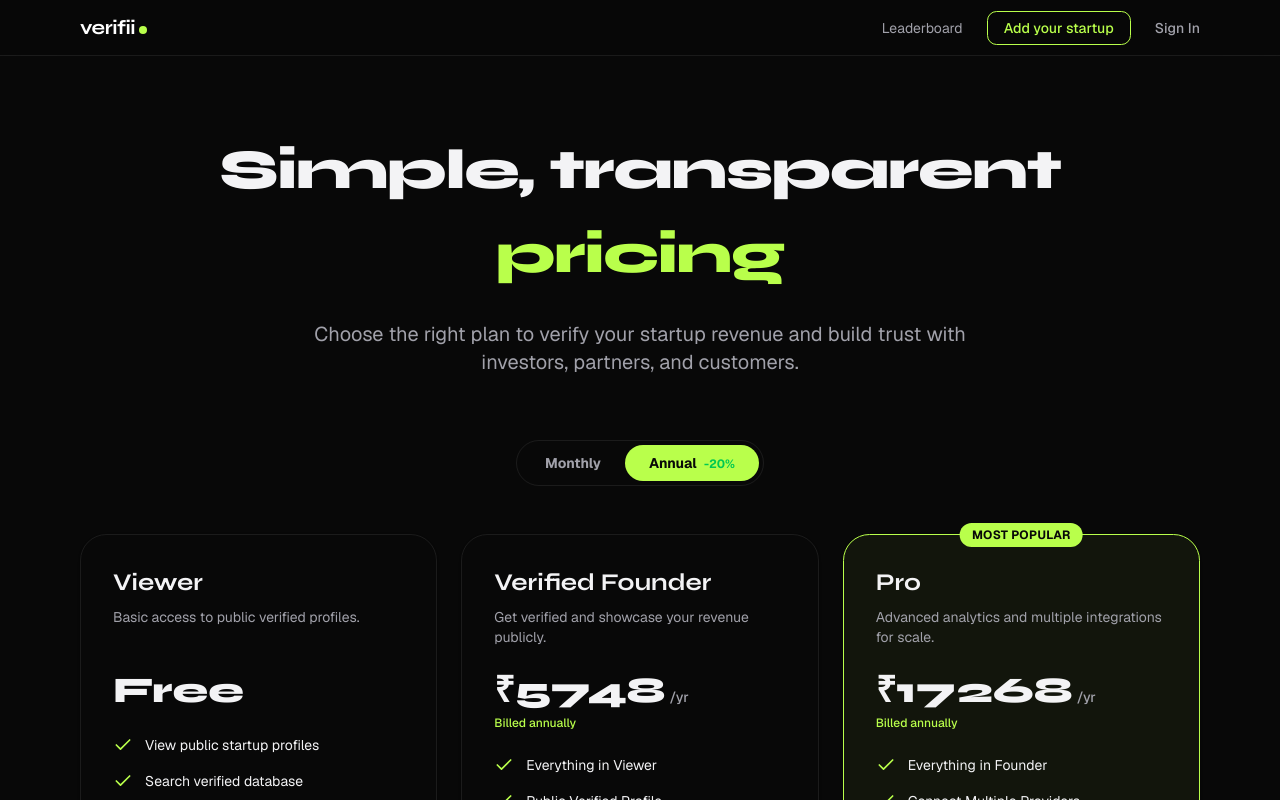
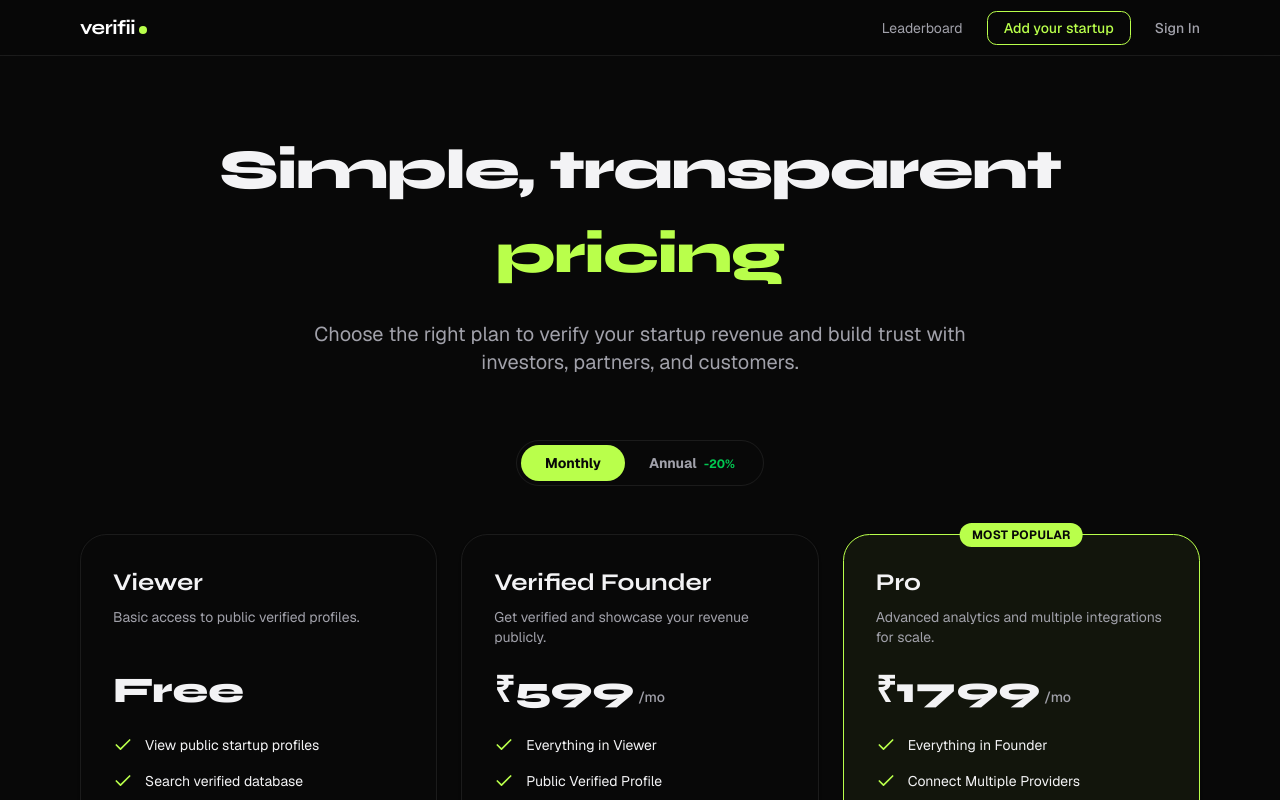
Before and after one commit to EshanMaurya1203/verifi-app, a Next.js app: page /pricing in a window 1280 px wide. Shown: the top 800 px of the page. Built offline with nearby package versions, Linux system fonts and the light colour scheme; no server answers.

Commit message:
fix: initialize billing cycle from scheduled replacement

```diff
--- a/src/components/billing/PricingTable.tsx
+++ b/src/components/billing/PricingTable.tsx
@@ -25,7 +25,9 @@ export function PricingTable({
   onCheckoutComplete,
   isModal = false,
 }: PricingTableProps) {
-  const [billingCycle, setBillingCycle] = useState<"monthly" | "annual">("annual");
+  const [billingCycle, setBillingCycle] = useState<"monthly" | "annual">(
+    pendingReplacement?.billing_cycle ?? currentCycle ?? "monthly"
+  );
   const [loadingPlan, setLoadingPlan] = useState<string | null>(null);
   const [showCancelModal, setShowCancelModal] = useState(false);
   const router = useRouter();
```
